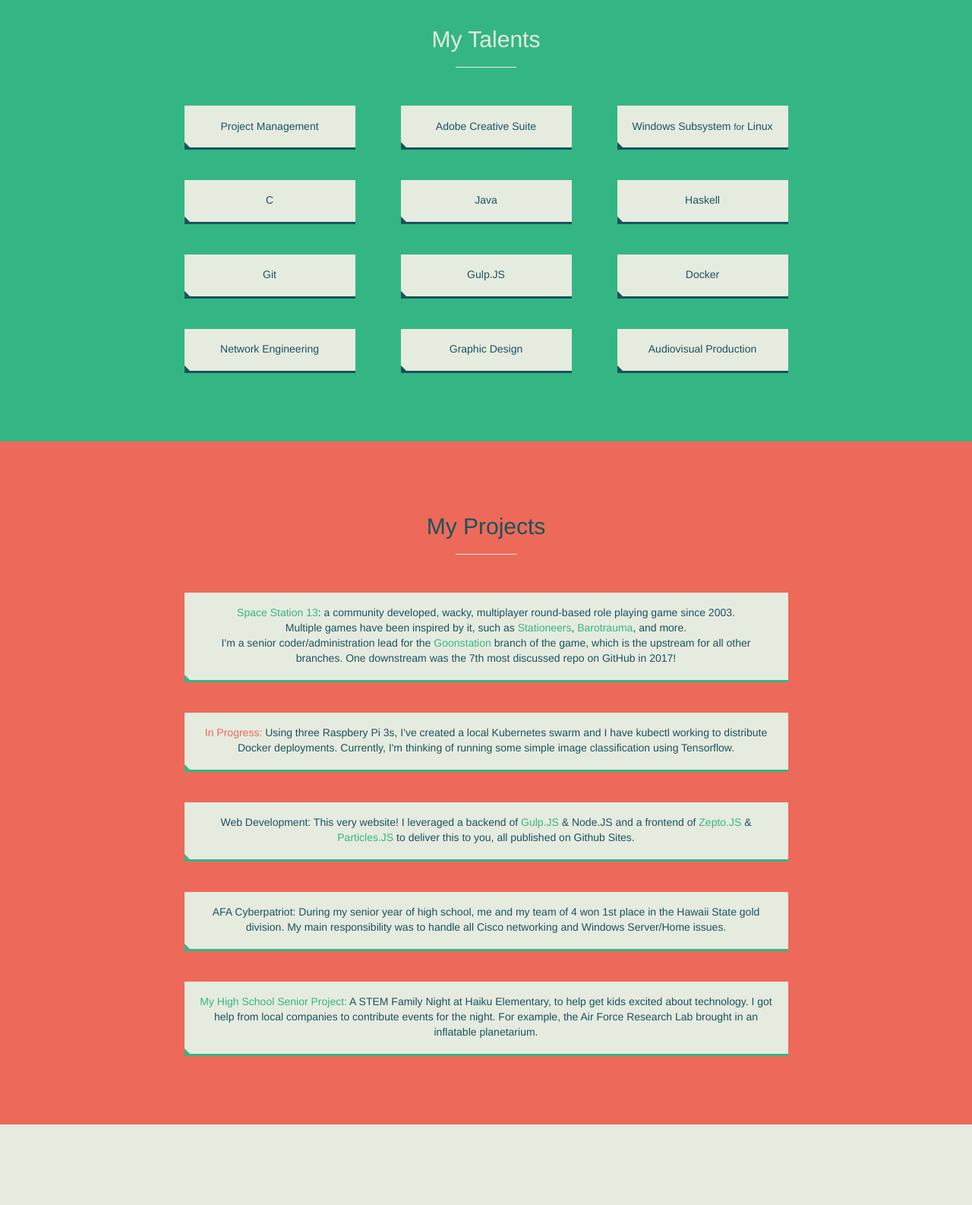
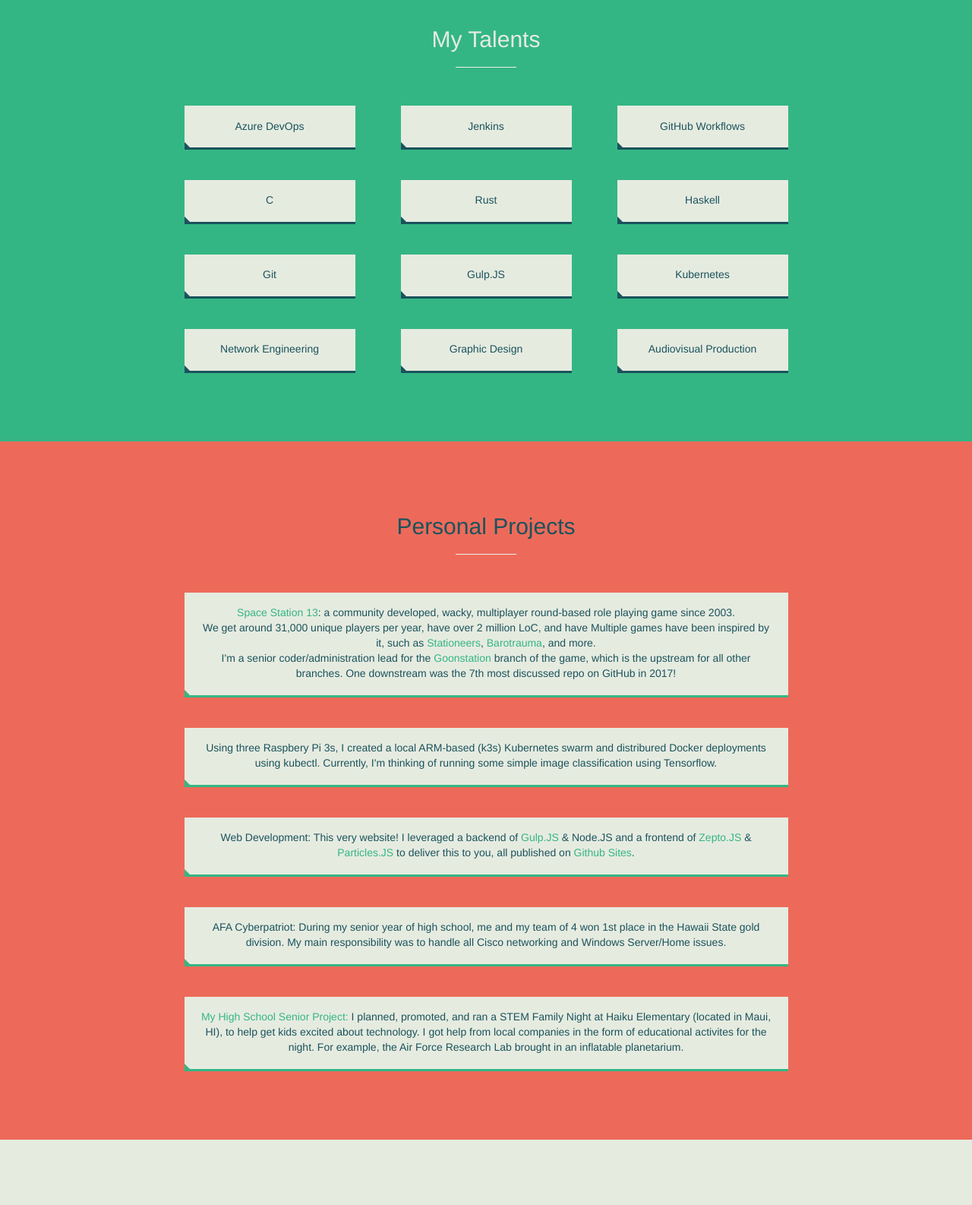
Before and after one commit to Kai-Richardson/Kai-Richardson.github.io-old, a plain HTML site: page index.html in a window 1280 px wide. Shown: the part 860-2446 px from the top of the page at 76% size. Drawn offline with Linux system fonts and the light colour scheme; animation ran at ten frames a second.

Commit message:
update website

```diff
--- a/index.html
+++ b/index.html
@@ -1,6 +1,8 @@
 <!DOCTYPE html>
 <html lang="en">
+
 <head>
+
 	<meta charset="utf-8">
 	<meta http-equiv="X-UA-Compatible" content="IE=edge">
 	<meta name="viewport" content="width=device-width, initial-scale=1">
@@ -9,18 +11,22 @@
 	<meta name="description" content="Kai Richardson's Portfolio">
 	<meta name="keywords" content="Portfolio">
 	<title>Kai Richardson | Developer</title>
-	<link rel="stylesheet" href="css/main.min.css">
+
 	<link rel="apple-touch-icon" sizes="180x180" href="img/apple-touch-icon.png">
 	<link rel="icon" type="image/png" sizes="32x32" href="img/favicon-32x32.png">
 	<link rel="icon" type="image/png" sizes="16x16" href="img/favicon-16x16.png">
 	<link rel="manifest" href="img/site.webmanifest">
-	<link rel="mask-icon" href="img/safari-pinned-tab.svg" color="#ff4136">
+	<link rel="mask-icon" href="img/safari-pinned-tab.svg" color="#5bbad5">
 	<link rel="shortcut icon" href="img/favicon.ico">
 	<meta name="msapplication-TileColor" content="#2b5797">
 	<meta name="msapplication-TileImage" content="img/mstile-144x144.png">
 	<meta name="msapplication-config" content="img/browserconfig.xml">
 	<meta name="theme-color" content="#ffffff">
+
+	<link rel="stylesheet" href="css/main.min.css">
+
 </head>
+
 <body>
 
 	<nav class="nav">
@@ -62,19 +68,19 @@
 			<article>
 				<ul>
 					<li>
-						Project Management
+						Azure DevOps
 					</li>
 					<li>
-						Adobe Creative Suite
+						Jenkins
 					</li>
 					<li>
-						Windows Subsystem <small>for</small> Linux
+						GitHub Workflows
 					</li>
 					<li>
 						C
 					</li>
 					<li>
-						Java
+						Rust
 					</li>
 					<li>
 						Haskell
@@ -86,7 +92,7 @@
 						Gulp.JS
 					</li>
 					<li>
-						Docker
+						Kubernetes
 					</li>
 					<li>
 						Network Engineering
@@ -102,33 +108,36 @@
 		</div>
 	</section>
 
+
 	<section id="projects" class="section">
 		<div class="container">
-			<h2>My Projects</h2>
+			<h2>Personal Projects</h2>
 			<hr class="small">
 			<article>
 				<ul>
 					<li>
 						<a href="https://spacestation13.com">Space Station 13</a>: a community developed, wacky, multiplayer round-based role playing game since 2003.<br>
+						We get around 31,000 unique players per year, have over 2 million LoC, and have
 						Multiple games have been inspired by it, such as <a href="https://stationeers.com">Stationeers</a>, <a href="https://barotraumagame.com">Barotrauma</a>, and more.<br>
 						I'm a senior coder/administration lead for the <a href="https://goonhub.com">Goonstation</a> branch of the game, which is the upstream for all other branches. One downstream was the 7th most discussed repo on GitHub in 2017!
 					</li>
 					<li>
-						<span class="accent-color">In Progress:</span> Using three Raspbery Pi 3s, I've created a local Kubernetes swarm and I have kubectl working to distribute Docker deployments. Currently, I'm thinking of running some simple image classification using Tensorflow.
+						Using three Raspbery Pi 3s, I created a local ARM-based (k3s) Kubernetes swarm and distribured Docker deployments using kubectl. Currently, I'm thinking of running some simple image classification using Tensorflow.
 					</li>
 					<li>
-						Web Development: This very website! I leveraged a backend of <a href="https://gulpjs.com/">Gulp.JS</a> & Node.JS and a frontend of <a href="https://zeptojs.com/">Zepto.JS</a> & <a href="https://vincentgarreau.com/particles.js/">Particles.JS</a> to deliver this to you, all published on Github Sites.
+						Web Development: This very website! I leveraged a backend of <a href="https://gulpjs.com/">Gulp.JS</a> & Node.JS and a frontend of <a href="https://zeptojs.com/">Zepto.JS</a> & <a href="https://vincentgarreau.com/particles.js/">Particles.JS</a> to deliver this to you, all published on <a href="https://github.com/Kai-Richardson/Kai-Richardson.github.io">Github Sites</a>.
 					</li>
 					<li>
 						AFA Cyberpatriot: During my senior year of high school, me and my team of 4 won 1st place in the Hawaii State gold division. My main responsibility was to handle all Cisco networking and Windows Server/Home issues.
 					</li>
 					<li>
-						<a href="https://sites.google.com/kkhs.k12.hi.us/kai-richardson-senior-project">My High School Senior Project:</a> A STEM Family Night at Haiku Elementary, to help get kids excited about technology. I got help from local companies to contribute events for the night. For example, the Air Force Research Lab brought in an inflatable planetarium.
+						<a href="https://sites.google.com/kkhs.k12.hi.us/kai-richardson-senior-project">My High School Senior Project:</a> I planned, promoted, and ran a STEM Family Night at Haiku Elementary (located in Maui, HI), to help get kids excited about technology. I got help from local companies in the form of educational activites for the night. For example, the Air Force Research Lab brought in an inflatable planetarium.
 					</li>
 				</ul>
 			</article>
 		</div>
 	</section>
+
 
 	<footer id="contact">
 		<div class="text-center">
@@ -152,6 +161,9 @@
 		</div>
 		<a id="to-top" href="#welcome" class="btn btn-light btn-lg"><i class="fa fa-angle-double-up"></i></a>
 	</footer>
+
 	<script src="js/main.min.js"></script>
+
 </body>
+
 </html>
```
Also changed, not shown: css/main.min.css, img/favicon-16x16.png, img/favicon-32x32.png.
